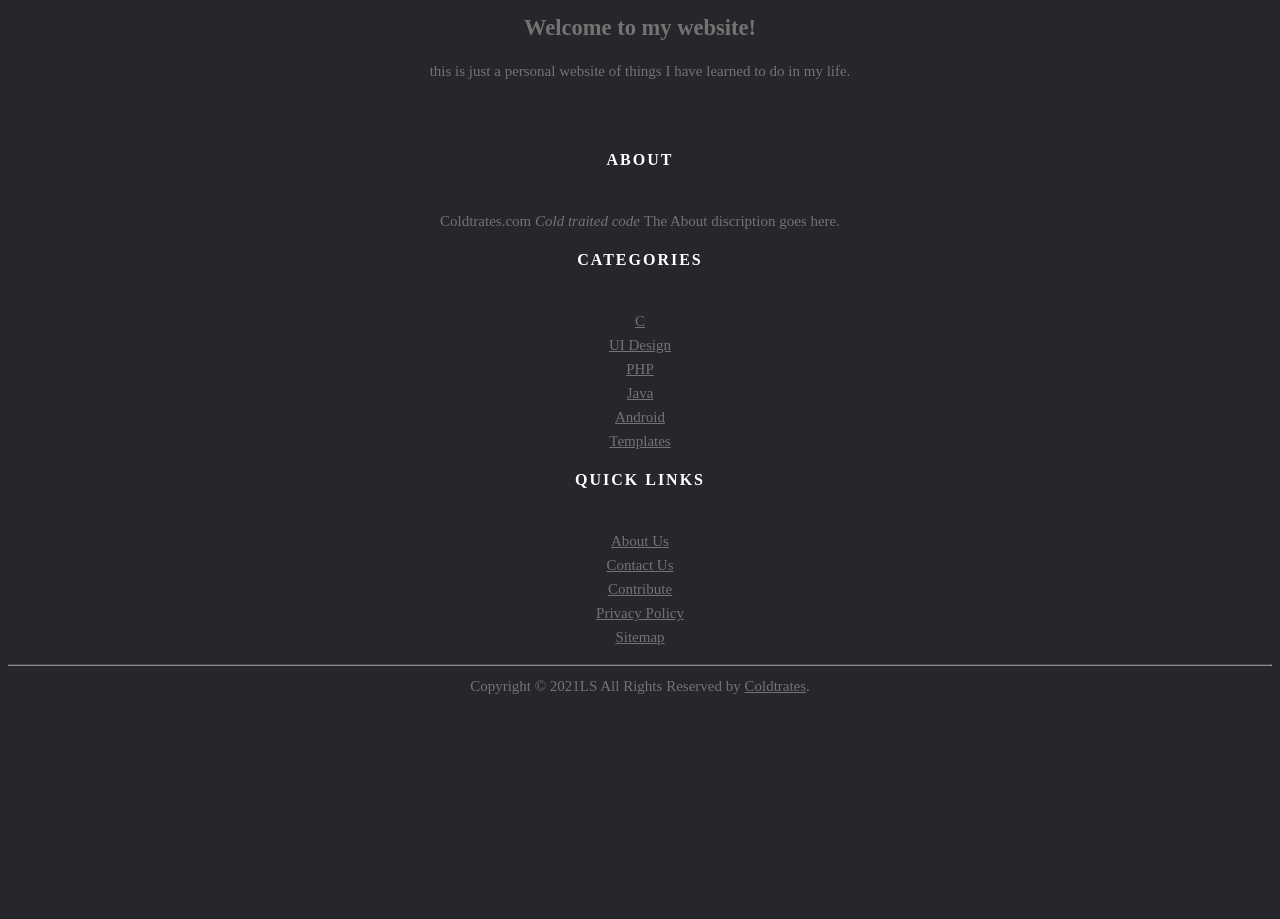
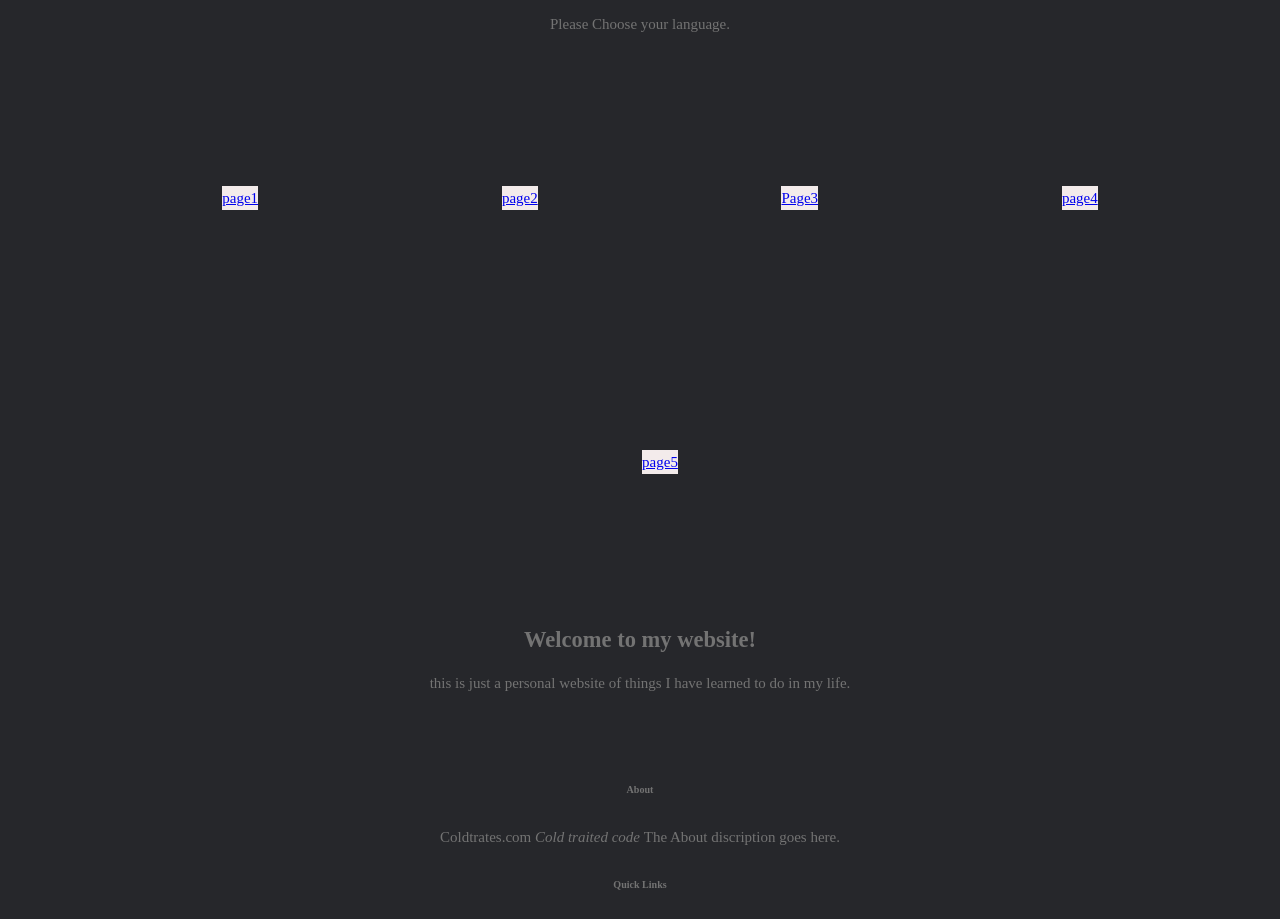
Before and after one commit to Coldtrates/Coldtrates, a plain HTML site: page index.html in a window 1280 px wide. Shown: the part 185-1104 px from the top of the page. Before the commit the page ends 931 px from the top, so only its background shows below. Drawn offline with Linux system fonts and the light colour scheme.

Commit message:
adding new css and translator script i found removing css and html i was playing around with on codepen that i didnt understand

```diff
--- a/css/styles.css
+++ b/css/styles.css
@@ -5,6 +5,19 @@
   font-size:15px;
   line-height:24px;
   color:#737373;
+}
+
+.mainnav li{
+  display: inline-block;
+  text-align: center;
+  Margin: 8em;
+  border: none solid silver;
+  background-color: rgb(243, 235, 235);
+}
+
+.mainnav ul{
+text-align: center;
+  display: inline-block;
 }
 
 .body{
@@ -24,87 +37,22 @@
   line-height:24px;
   color:#737373;
 }
-.site-footer hr
-{
-  border-top-color:#bbb;
-  opacity:0.5
+
+.footernav li{
+  display: inline-block;
+  text-align: center;
+  Margin: 8em;
+  border: none solid silver;
+  background-color: rgb(243, 235, 235);
 }
-.site-footer hr.small
-{
-  margin:20px 0
+
+.footernav ul{
+text-align: center;
+  display: inline-block;
 }
-.site-footer h6
-{
-  color:#fff;
-  font-size:16px;
-  text-transform:uppercase;
-  margin-top:5px;
-  letter-spacing:2px
-}
-.site-footer a
-{
-  color:#737373;
-}
-.site-footer a:hover
-{
-  color:#3366cc;
-  text-decoration:none;
-}
-.footer-links
-{
-  padding-left:0;
-  list-style:none
-}
-.footer-links li
-{
-  display:block
-}
-.footer-links a
-{
-  color:#737373
-}
-.footer-links a:active,.footer-links a:focus,.footer-links a:hover
-{
-  color:#3366cc;
-  text-decoration:none;
-}
-.footer-links.inline li
-{
-  display:inline-block
-}
-.site-footer .social-icons
-{
-  text-align:right
-}
-.site-footer .social-icons a
-{
-  width:40px;
-  height:40px;
-  line-height:40px;
-  margin-left:6px;
-  margin-right:0;
-  border-radius:100%;
-  background-color:#33353d
-}
-.copyright-text
-{
-  margin:0
-}
-@media (max-width:991px)
-{
-  .site-footer [class^=col-]
-  {
-    margin-bottom:30px
+
+@media only screen and (max-width: 600px) {
+  body {
+    background-color: lightblue;
   }
 }
-@media (max-width:767px)
-{
-  .site-footer
-  {
-    padding-bottom:0
-  }
-  .site-footer .copyright-text,.site-footer .social-icons
-  {
-    text-align:center
-  }
-}
--- a/index.html
+++ b/index.html
@@ -11,8 +11,37 @@
     <title>Coldtrates</title>
 </head>
 
-<header class="title">
-  <h1>Coldtrates.com</h1>
+<header>
+
+    <div class="title">
+  <h1>Coldtrates</h1>
+    </div>
+
+     <!-- Google Translator Script -->
+     <div id="google_translate_element"></div>
+     <script type="text/javascript">
+     function googleTranslateElementInit() {
+       new google.translate.TranslateElement({pageLanguage: 'en', layout: google.translate.TranslateElement.InlineLayout.SIMPLE}, 'google_translate_element');
+     }
+     </script>
+
+     <script type="text/javascript" src="//translate.google.com/translate_a/element.js?cb=googleTranslateElementInit"></script>
+     <body>
+
+       <p class="text">Please Choose your language.</p>
+         </div>
+       <!-- End of Script -->
+
+  <div class="mainnav">
+    <ul class="">
+      <li><a href="#">page1</a></li>
+      <li><a href="#">page2</a></li>
+      <li><a href="#">Page3</a></li>
+      <li><a href="#">page4</a></li>
+      <li><a href="#">page5</a></li>
+    </ul>
+  </div>
+
 </header>
 
 <body class="body">
@@ -24,46 +53,30 @@
 <footer class="site-footer">
     <div class="container">
       <div class="row">
-        <div class="col-sm-12 col-md-6">
+        <div class="about">
           <h6>About</h6>
           <p class="text-justify">Coldtrates.com <i>Cold traited code  </i> The About discription goes here.</p>
         </div>
 
-        <div class="col-xs-6 col-md-3">
-          <h6>Categories</h6>
-          <ul class="footer-links">
-            <li><a href="#">C</a></li>
-            <li><a href="#">UI Design</a></li>
-            <li><a href="#">PHP</a></li>
-            <li><a href="#">Java</a></li>
-            <li><a href="#">Android</a></li>
-            <li><a href="#">Templates</a></li>
-          </ul>
-        </div>
-
-        <div class="col-xs-6 col-md-3">
+        <div class="footernav">
           <h6>Quick Links</h6>
-          <ul class="footer-links">
-            <li><a href="#">About Us</a></li>
-            <li><a href="#">Contact Us</a></li>
-            <li><a href="#">Contribute</a></li>
-            <li><a href="#">Privacy Policy</a></li>
-            <li><a href="#">Sitemap</a></li>
+          <ul class="footerLinks">
+            <li><a href="#">Facebook</a></li>
+            <li><a href="#">Twitch</a></li>
+            <li><a href="https://www.youtube.com/channel/UCqc7YrBncIVBNEvg2Tvrf2Q">Youtube</a></li>
+            <li><a href="#">About Me</a></li>
+            <li><a href="#">Email</a></li>
           </ul>
         </div>
       </div>
       <hr>
     </div>
+
     <div class="container">
-      <div class="row">
-        <div class="col-md-8 col-sm-6 col-xs-12">
-          <p class="copyright-text">Copyright &copy; 2021LS
+          <p class="copyright-text">Copyright &copy; 2021
              All Rights Reserved by
        <a href="#">Coldtrates</a>.
           </p>
-        </div>
-
-      </div>
     </div>
 </footer>
 
```
Also changed, not shown: images/wolf.webp (added).
